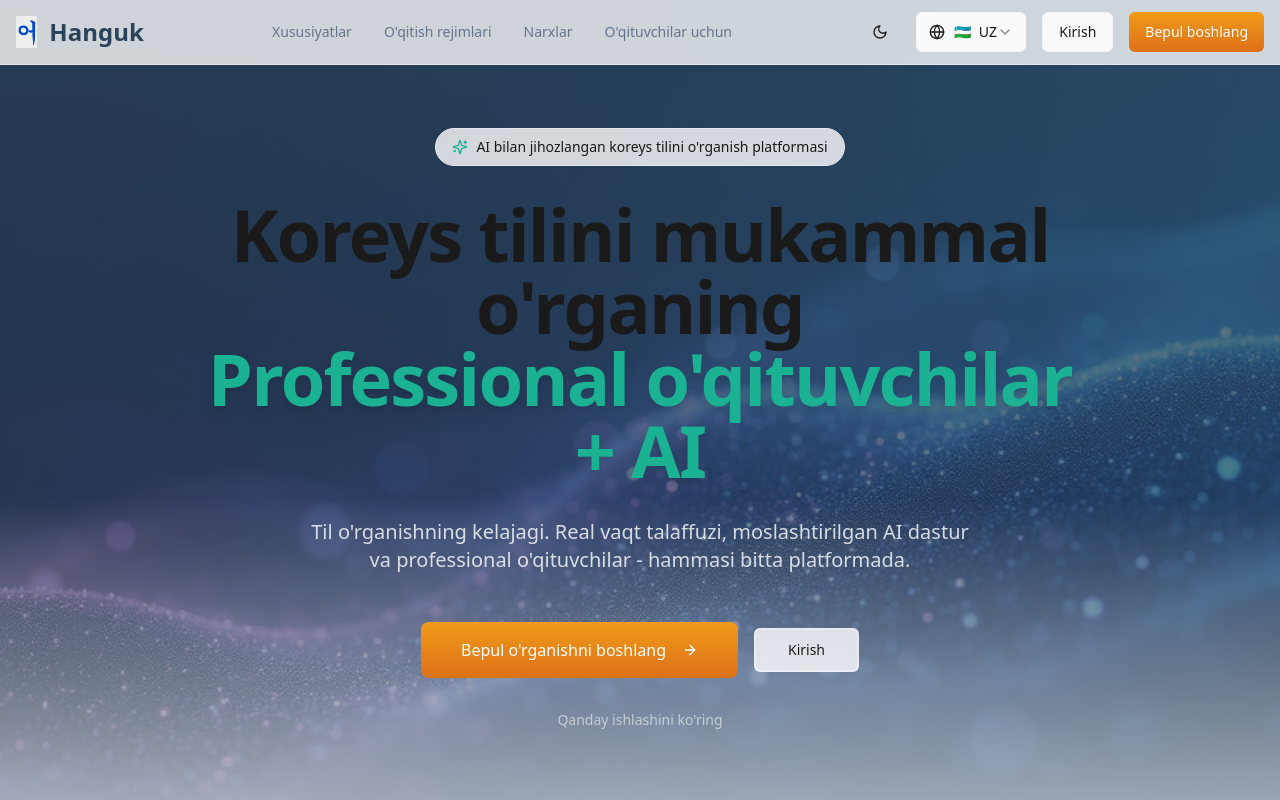
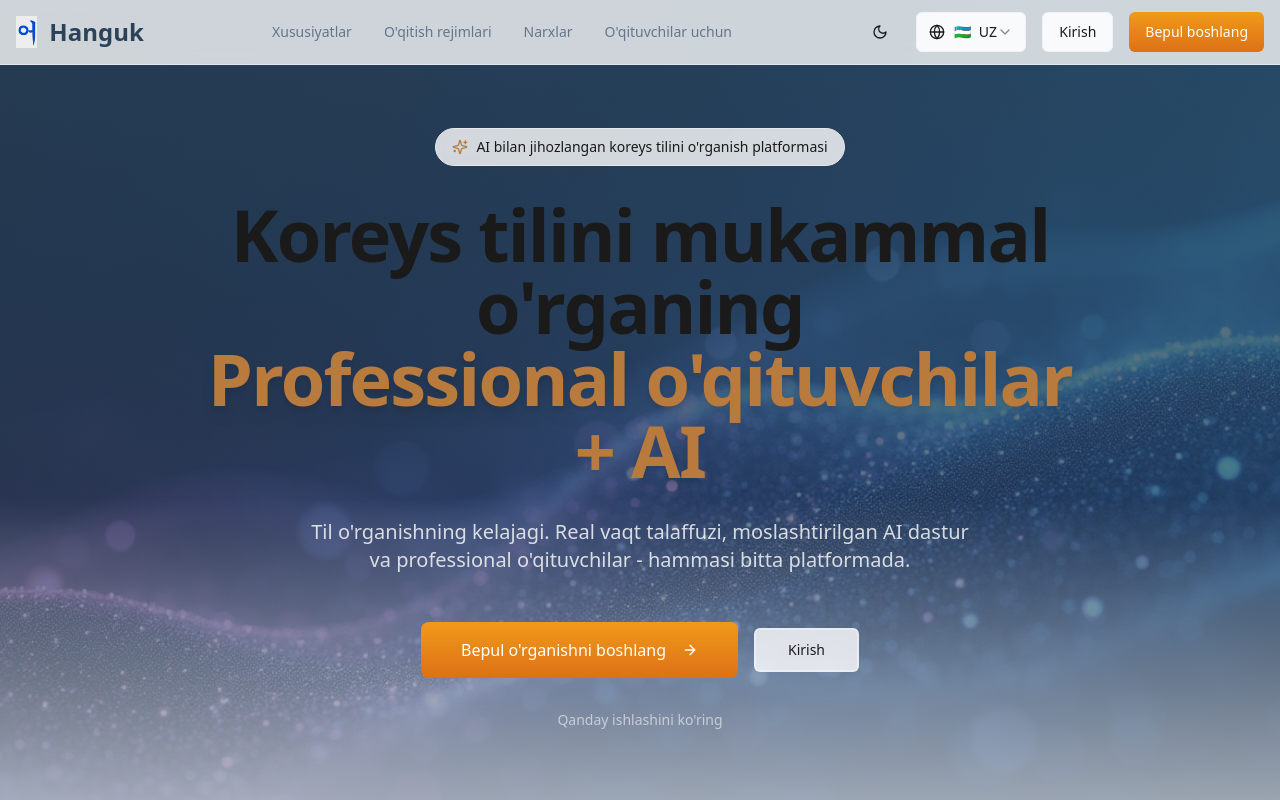
Before and after one commit to asrbekshokirovich-bot/learn-korean-ai-coach, a React (Vite) app: page / in a window 1280 px wide. Shown: the top 800 px of the page. Built offline with nearby package versions, Linux system fonts and the light colour scheme.

Commit message:
Update secondary color to bronze copper
Replace Hanok Teal secondary with Bronze Copper (#B8733F) across the system to align with the navy primary and gold accent, ensuring a cohesive Seoul Modern Heritage palette. Update related CSS variables and theme usage accordingly.

```diff
--- a/src/index.css
+++ b/src/index.css
@@ -24,8 +24,8 @@ All colors MUST be HSL.
     --primary: 210 36% 26%;
     --primary-foreground: 0 0% 100%;
 
-    /* Hanok Teal Secondary - #16A085 */
-    --secondary: 168 74% 40%;
+    /* Bronze Copper Secondary - #B8733F */
+    --secondary: 30 50% 48%;
     --secondary-foreground: 0 0% 100%;
 
     /* Muted Text - #64748B */
@@ -85,8 +85,8 @@ All colors MUST be HSL.
     --primary: 210 36% 32%;
     --primary-foreground: 0 0% 100%;
 
-    /* Hanok Teal (brighter for dark mode) */
-    --secondary: 168 74% 45%;
+    /* Bronze Copper (brighter for dark mode) */
+    --secondary: 30 50% 54%;
     --secondary-foreground: 0 0% 100%;
 
     /* Muted Text - #94A3B8 */
@@ -108,7 +108,7 @@ All colors MUST be HSL.
     /* Dark Border - #2D3748 */
     --border: 210 24% 20%;
     --input: 210 24% 18%;
-    --ring: 168 74% 45%;
+    --ring: 30 50% 54%;
 
     /* Dark Mode Gradients - Royal Ink to Ginkgo Gold */
     --gradient-hero: linear-gradient(135deg, hsl(210 36% 32%), hsl(36 88% 58%));
```
